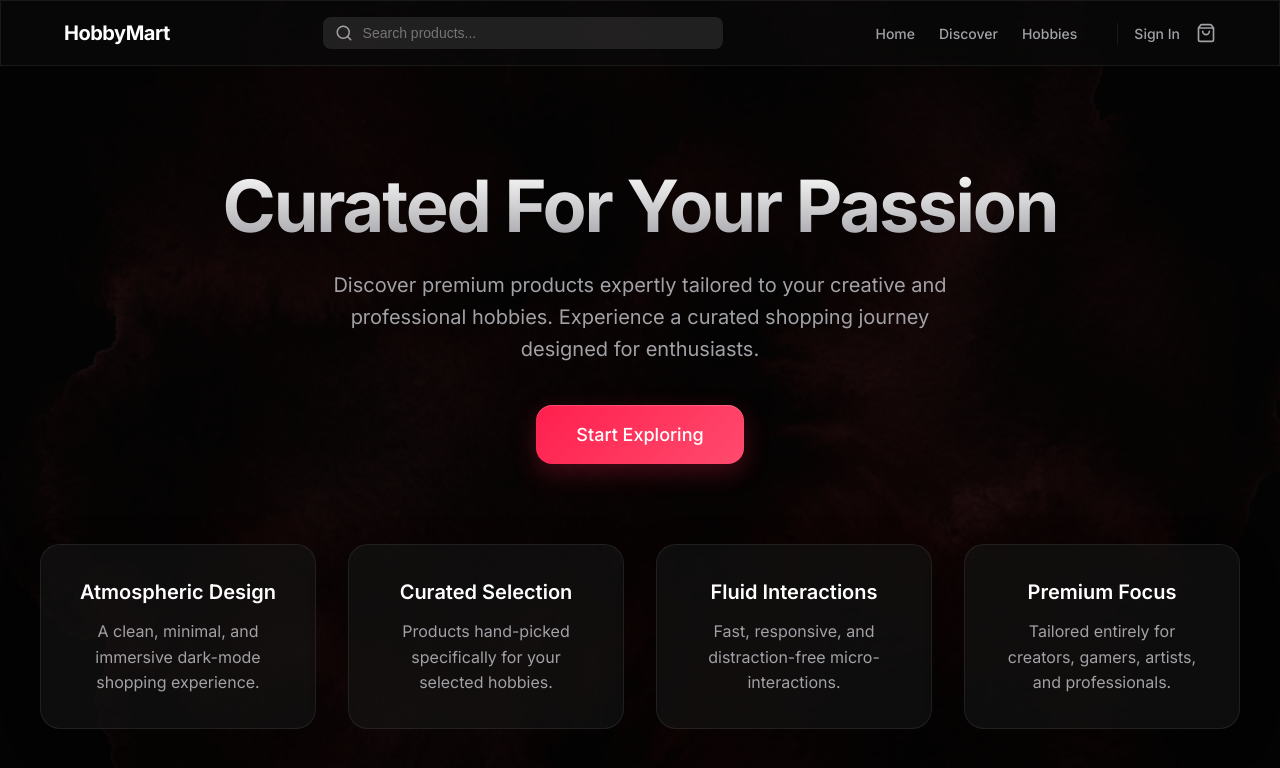
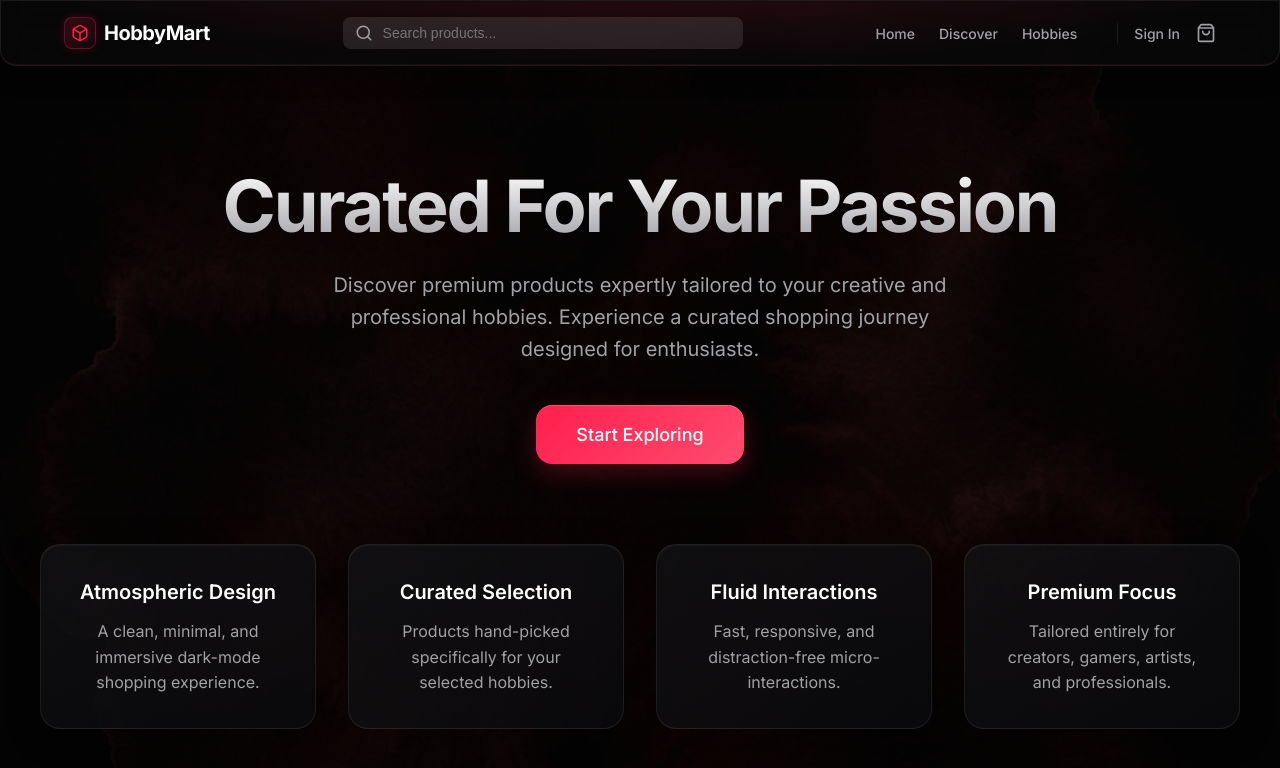
Before and after one commit to Agrim-2607/E-Commerce, a React app in the folder frontend/: page / in a window 1280 px wide. Shown: the top 768 px of the page. Built offline with nearby package versions, Linux system fonts and the light colour scheme; no server answers; the HTML template or start-up script is replaced by a standard one.

Commit message:
style: Enhance UI visual styling for Navbar, Cards, and Filter Sidebar

```diff
--- a/frontend/src/components/Navbar.css
+++ b/frontend/src/components/Navbar.css
@@ -2,7 +2,23 @@
   position: sticky;
   top: 0;
   z-index: 100;
-  border-bottom: 1px solid rgba(255, 255, 255, 0.05);
+  background: rgba(10, 10, 12, 0.6) !important;
+  backdrop-filter: blur(24px) saturate(180%);
+  -webkit-backdrop-filter: blur(24px) saturate(180%);
+  border-bottom: 1px solid rgba(255, 255, 255, 0.08);
+  box-shadow: 0 4px 30px rgba(0, 0, 0, 0.2), inset 0 -1px 0 rgba(255, 31, 77, 0.1);
+  border-radius: 0 0 16px 16px;
+  transition: all 0.3s ease;
+}
+
+.navbar::before {
+  content: '';
+  position: absolute;
+  top: 0; left: 0; right: 0; bottom: 0;
+  background: radial-gradient(ellipse at 50% -50%, rgba(255, 31, 77, 0.15), transparent 70%);
+  z-index: -1;
+  border-radius: 0 0 16px 16px;
+  pointer-events: none;
 }
 
 .navbar-container {
--- a/frontend/src/components/Navbar.jsx
+++ b/frontend/src/components/Navbar.jsx
@@ -20,7 +20,20 @@ const Navbar = () => {
   return (
     <nav className="navbar glass">
       <div className="navbar-container container">
-        <Link to="/" className="navbar-logo">
+        <Link to="/" className="navbar-logo" style={{ display: 'flex', alignItems: 'center', gap: '8px' }}>
+          <div style={{
+            display: 'flex', alignItems: 'center', justifyContent: 'center',
+            width: '32px', height: '32px', borderRadius: '8px',
+            background: 'linear-gradient(135deg, rgba(255,31,77,0.2), rgba(120,20,50,0.1))',
+            border: '1px solid rgba(255,31,77,0.3)',
+            boxShadow: '0 0 10px rgba(255,31,77,0.2)'
+          }}>
+            <svg width="18" height="18" viewBox="0 0 24 24" fill="none" stroke="#FF1F4D" strokeWidth="2" strokeLinecap="round" strokeLinejoin="round">
+              <path d="M21 16V8a2 2 0 0 0-1-1.73l-7-4a2 2 0 0 0-2 0l-7 4A2 2 0 0 0 3 8v8a2 2 0 0 0 1 1.73l7 4a2 2 0 0 0 2 0l7-4A2 2 0 0 0 21 16z"></path>
+              <polyline points="3.27 6.96 12 12.01 20.73 6.96"></polyline>
+              <line x1="12" y1="22.08" x2="12" y2="12"></line>
+            </svg>
+          </div>
           HobbyMart
         </Link>
 
--- a/frontend/src/index.css
+++ b/frontend/src/index.css
@@ -160,19 +160,20 @@ ul { list-style: none; }
 }
 
 .card {
-  background: var(--bg-card);
-  backdrop-filter: blur(16px);
+  background: linear-gradient(150deg, rgba(20, 20, 22, 0.7) 0%, rgba(10, 10, 12, 0.85) 100%);
+  backdrop-filter: blur(24px);
+  -webkit-backdrop-filter: blur(24px);
   border-radius: 20px;
   padding: 32px;
-  border: 1px solid var(--border-color);
-  transition: all 0.4s cubic-bezier(0.16, 1, 0.3, 1);
-  box-shadow: 0 10px 40px rgba(0, 0, 0, 0.2);
+  border: 1px solid rgba(255, 255, 255, 0.08);
+  transition: all 0.35s cubic-bezier(0.25, 1, 0.5, 1);
+  box-shadow: inset 0 1px 1px rgba(255,255,255,0.05), 0 8px 32px rgba(0, 0, 0, 0.4);
 }
 
 .card:hover {
-  transform: translateY(-6px);
-  border-color: rgba(255, 255, 255, 0.15);
-  box-shadow: 0 20px 40px rgba(0, 0, 0, 0.4), 0 0 40px rgba(255, 31, 77, 0.05);
+  transform: translateY(-8px) scale(1.01);
+  border-color: rgba(255, 31, 77, 0.3);
+  box-shadow: 0 20px 40px rgba(0, 0, 0, 0.5), 0 10px 30px rgba(255, 31, 77, 0.12), inset 0 1px 1px rgba(255,255,255,0.1);
 }
 
 /* Hobby Selection Cards */
@@ -186,6 +187,7 @@ ul { list-style: none; }
   position: relative;
   overflow: hidden;
   min-height: 200px;
+  background: linear-gradient(145deg, rgba(20,20,22,0.8), rgba(10,10,12,0.95));
 }
 
 .hobby-card::before {
@@ -193,14 +195,23 @@ ul { list-style: none; }
   position: absolute;
   top: 0; left: 0; right: 0; bottom: 0;
   border-radius: inherit;
-  padding: 1px;
-  background: linear-gradient(135deg, rgba(255, 31, 77, 0.5), transparent);
-  -webkit-mask: linear-gradient(#fff 0 0) content-box, linear-gradient(#fff 0 0);
-  -webkit-mask-composite: xor;
-  mask-composite: exclude;
-  opacity: 0;
+  background: radial-gradient(circle at 80% 20%, rgba(255, 31, 77, 0.15), transparent 60%),
+              radial-gradient(circle at 20% 80%, rgba(120, 20, 50, 0.1), transparent 60%);
+  opacity: 0.4;
   transition: opacity 0.4s ease;
   pointer-events: none;
+  z-index: 0;
+}
+
+.hobby-card > * {
+  position: relative;
+  z-index: 1;
+}
+
+.hobby-card:hover {
+  transform: translateY(-6px);
+  border-color: rgba(255,255,255,0.15);
+  box-shadow: inset 0 0 0 1px rgba(255,255,255,0.1), 0 16px 40px rgba(0,0,0,0.5), 0 0 40px rgba(255,31,77,0.1);
 }
 
 .hobby-card:hover::before {
@@ -208,15 +219,14 @@ ul { list-style: none; }
 }
 
 .hobby-card.selected {
-  background: rgba(255, 31, 77, 0.05);
+  background: linear-gradient(145deg, rgba(255, 31, 77, 0.1), rgba(10,10,12,0.9));
   border-color: var(--accent-primary);
-  box-shadow: 0 0 30px rgba(255, 31, 77, 0.15), inset 0 0 20px rgba(255, 31, 77, 0.05);
+  box-shadow: 0 0 30px rgba(255, 31, 77, 0.2), inset 0 0 20px rgba(255, 31, 77, 0.1);
   transform: scale(1.02);
 }
 
 .hobby-card.selected::before {
   opacity: 1;
-  background: linear-gradient(135deg, var(--accent-primary), transparent);
 }
 
 .hobby-icon {
@@ -307,6 +317,33 @@ nav {
   border-radius: 16px;
   position: sticky;
   top: 100px;
+  background: rgba(12, 12, 14, 0.7);
+  backdrop-filter: blur(24px) saturate(150%);
+  border: 1px solid rgba(255, 255, 255, 0.08);
+  box-shadow: inset 0 0 20px rgba(255, 31, 77, 0.04), 0 8px 32px rgba(0, 0, 0, 0.4);
+}
+
+.product-card {
+  background: linear-gradient(160deg, rgba(20,20,22,0.8) 0%, rgba(10,10,12,0.95) 100%);
+  border: 1px solid rgba(255,255,255,0.06);
+  box-shadow: 0 4px 24px rgba(0,0,0,0.3);
+  position: relative;
+  z-index: 1;
+}
+
+.product-card::before {
+  content: '';
+  position: absolute;
+  top: 0; left: 0; right: 0; height: 240px;
+  background: radial-gradient(ellipse at 50% 50%, rgba(255, 31, 77, 0.15), transparent 70%);
+  z-index: 0;
+  pointer-events: none;
+}
+
+.product-card:hover {
+  transform: translateY(-6px);
+  border-color: rgba(255,255,255,0.12);
+  box-shadow: 0 12px 40px rgba(0,0,0,0.5), 0 8px 32px rgba(255,31,77,0.1);
 }
 
 .product-grid-container {
```
